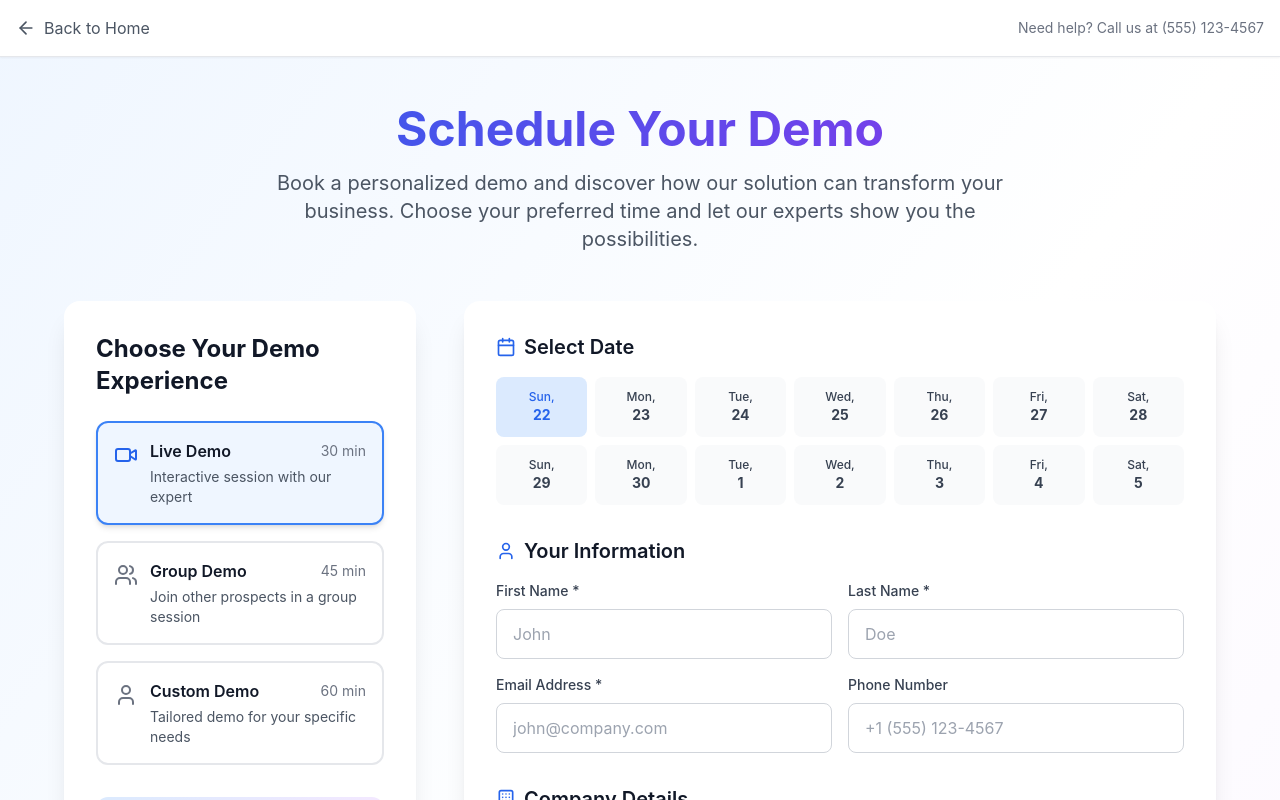
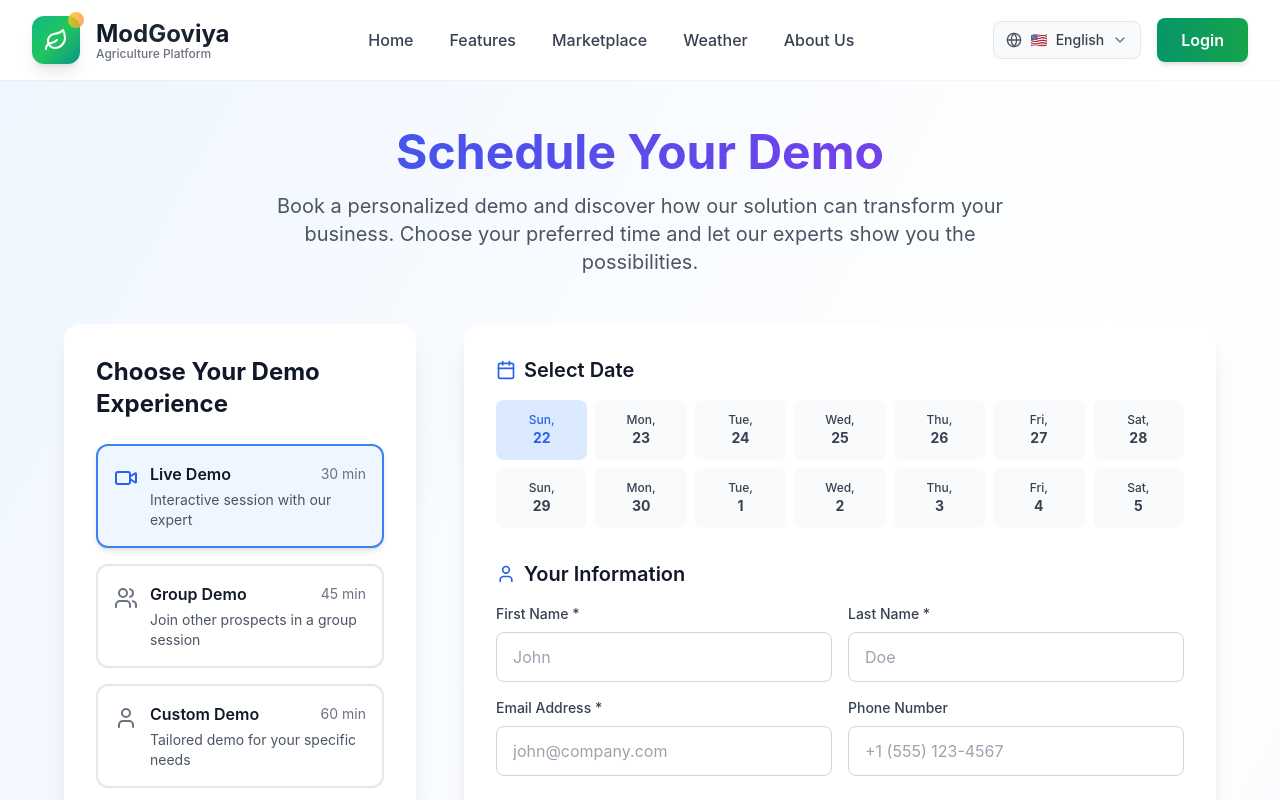
Before and after one commit to NadeeshaMedagama/ModGoviya_farmer_assistance_MERN_platform, a React (Create React App) app: page /schedule in a window 1280 px wide. Shown: the top 800 px of the page. Built offline with nearby package versions, Linux system fonts and the light colour scheme.

Commit message:
separate header and footer sections imported

```diff
--- a/src/components/forum/ScheduleDemo.jsx
+++ b/src/components/forum/ScheduleDemo.jsx
@@ -1,5 +1,7 @@
 import React, { useState } from 'react';
 import { Calendar, Clock, User, Mail, Phone, Building, MapPin, CheckCircle, ArrowLeft, Globe, Video, Users } from 'lucide-react';
+import Header from "../layout/Header";
+import Footer from "../layout/Footer";
 
 const ScheduleDemo = () => {
     const [selectedDate, setSelectedDate] = useState('');
@@ -145,24 +147,12 @@ const ScheduleDemo = () => {
     return (
         <div className="min-h-screen bg-gradient-to-br from-blue-50 via-white to-purple-50">
             {/* Header */}
-            <div className="bg-white shadow-sm border-b">
-                <div className="container mx-auto px-4 py-4">
-                    <div className="flex items-center justify-between">
-                        <button className="flex items-center text-gray-600 hover:text-gray-900 transition-colors">
-                            <ArrowLeft className="w-5 h-5 mr-2" />
-                            Back to Home
-                        </button>
-                        <div className="text-sm text-gray-500">
-                            Need help? Call us at (555) 123-4567
-                        </div>
-                    </div>
-                </div>
-            </div>
+            <Header />
 
             <div className="container mx-auto px-4 py-12">
                 <div className="max-w-6xl mx-auto">
                     {/* Page Header */}
-                    <div className="text-center mb-12">
+                    <div className="text-center mb-12 pt-20">
                         <h1 className="text-5xl font-bold bg-gradient-to-r from-blue-600 to-purple-600 bg-clip-text text-transparent mb-4">
                             Schedule Your Demo
                         </h1>
@@ -472,6 +462,7 @@ const ScheduleDemo = () => {
                     </div>
                 </div>
             </div>
+            <Footer />
         </div>
     );
 };
```
